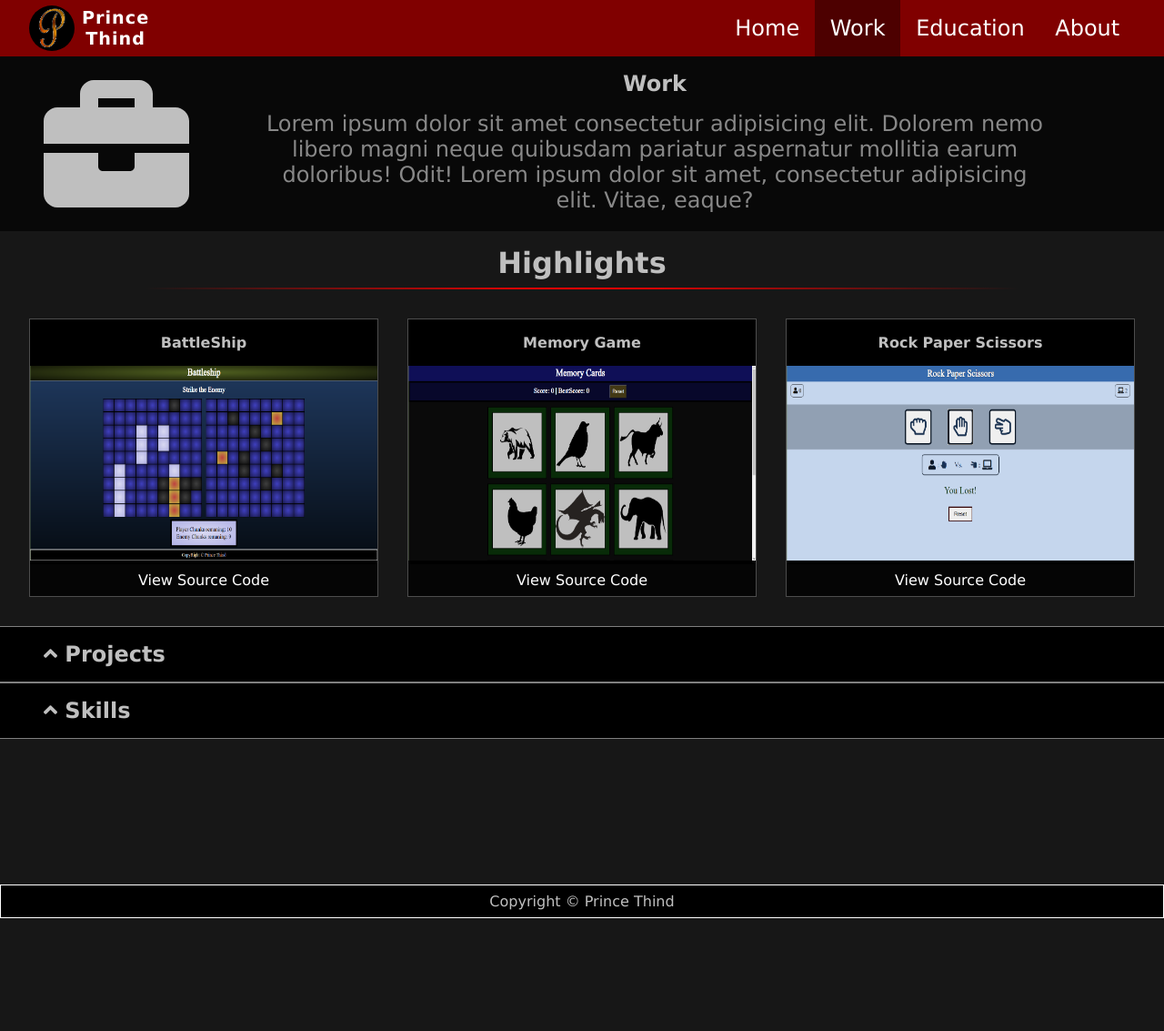
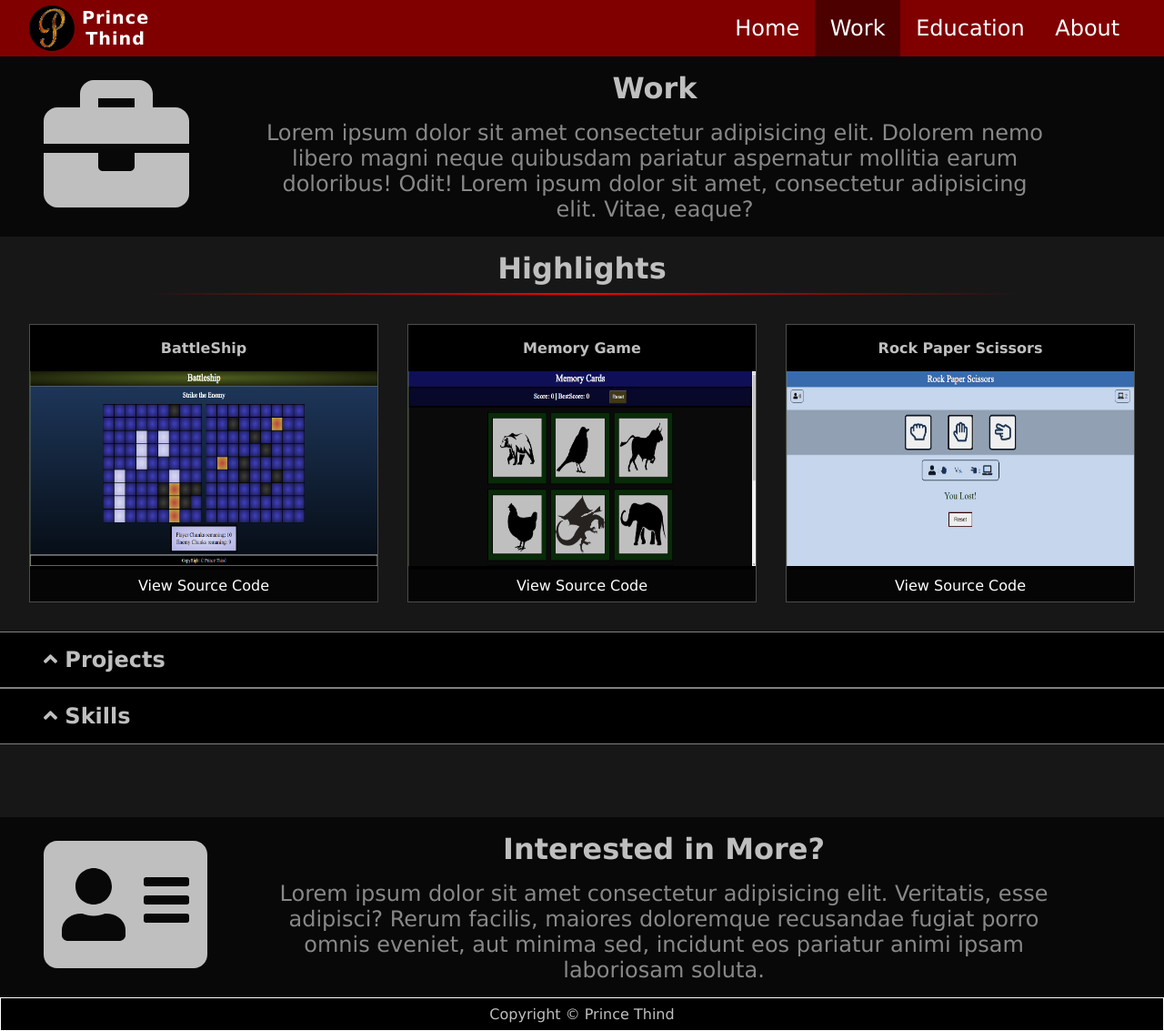
Before and after one commit to prince-thind/prince-thind.github.io, a Next.js app: page /work in a window 1280 px wide. Shown: the whole page at 91% size. Before the commit the page ends 1009 px from the top, so only its background shows below. Built offline with nearby package versions, Linux system fonts and the light colour scheme.

Commit message:
add last section in work page

```diff
--- a/pages/work.js
+++ b/pages/work.js
@@ -4,7 +4,10 @@ import Grid from "../components/grid";
 import uniqid from "uniqid";
 import skills from "../lib/skills";
 import styles from "../styles/Work.module.scss";
-import { faBriefcase as Icon } from "@fortawesome/free-solid-svg-icons";
+import {
+  faBriefcase as Icon,
+  faAddressCard,
+} from "@fortawesome/free-solid-svg-icons";
 import { FontAwesomeIcon } from "@fortawesome/react-fontawesome";
 
 import projects from "../lib/projects";
@@ -19,20 +22,20 @@ export default function Work() {
       <Head>
         <title>Work</title>
       </Head>
-      <div className={styles["work-section"]}>
+      <section className={styles["work-section"]}>
         <div>
           <FontAwesomeIcon icon={Icon} className={styles["logo"]} />
         </div>
-        <section className={styles["work-description"]}>
-          <h1>Work</h1>
+        <div>
+          <h2>Work</h2>
           <p>
             Lorem ipsum dolor sit amet consectetur adipisicing elit. Dolorem
             nemo libero magni neque quibusdam pariatur aspernatur mollitia earum
             doloribus! Odit! Lorem ipsum dolor sit amet, consectetur adipisicing
             elit. Vitae, eaque?
           </p>
-        </section>
-      </div>
+        </div>
+      </section>
       <section className={styles["highlights"]}>
         <h2 className={styles["highlights-heading"]}>Highlights</h2>
         <hr className="hr" />
@@ -62,6 +65,15 @@ export default function Work() {
           })}
         </CollapseBar>
       </section>
+      <section className={styles["work-section"]}>
+        <div>
+          <FontAwesomeIcon icon={faAddressCard} className={styles["logo"]} />
+        </div>
+        <div>
+          <h2>Interested in More?</h2>
+          <p>Lorem ipsum dolor sit amet consectetur adipisicing elit. Veritatis, esse adipisci? Rerum facilis, maiores doloremque recusandae fugiat porro omnis eveniet, aut minima sed, incidunt eos pariatur animi ipsam laboriosam soluta.</p>
+        </div>
+      </section>
     </div>
   );
 }
--- a/styles/Work.module.scss
+++ b/styles/Work.module.scss
@@ -3,13 +3,7 @@
 .work-section {
   display: flex;
   padding: 1rem 3rem;
-  justify-content: center;
   background-color: var(--primary-dark);
-}
-.logo {
-  font-size: 10rem;
-}
-.work-description {
   p {
     width: 85%;
     margin: auto;
@@ -17,12 +11,23 @@
     font-size: 1.5rem;
     color: var(--text-secondary);
   }
+  h2{
+    font-size: 2rem;
+  }
 }
+.logo {
+  font-size: 10rem;
+}
+
 .highlights-heading {
   margin-top: 1rem;
   margin-bottom: 0.5rem;
   font-size: 2rem;
 }
+.collapse-bars {
+  margin-bottom: 5rem;
+}
+
 .skills-list {
   background-color: black;
   list-style-type: disc;
@@ -40,6 +45,3 @@
     padding: 0.5rem 0;
   }
 }
-.collapse-bars {
-  margin-bottom: 10rem;
-}
```
